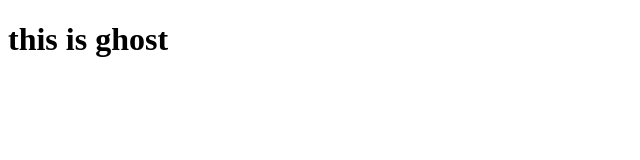
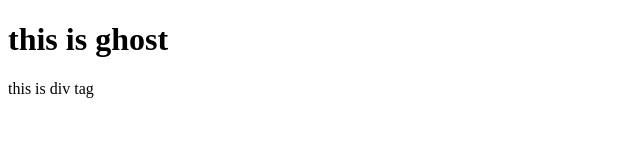
Before and after one commit to mahboob-2f/demoGit, a plain HTML site: page index.html in a window 1280 px wide. Shown: the whole page, without its empty margins (0-640 px from the left). Drawn offline with Linux system fonts and the light colour scheme.

Commit message:
index file updated and style file added

```diff
--- a/index.html
+++ b/index.html
@@ -9,5 +9,8 @@
     <h1>
         this is ghost
     </h1>
+    <div>
+        this is div tag
+    </div>
 </body>
 </html>
--- /dev/null
+++ b/style.css
@@ -0,0 +1,5 @@
+p ,div{
+    background-color: red;
+    color: white;
+    font-size: 3rem;
+}
```
